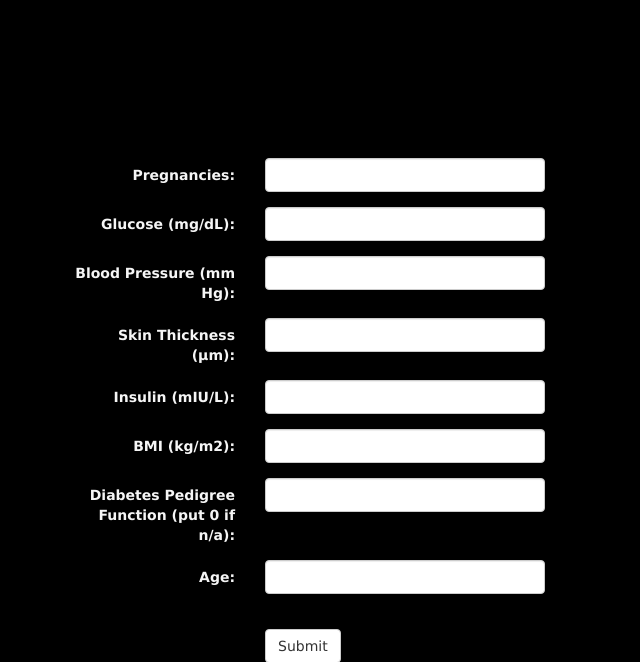
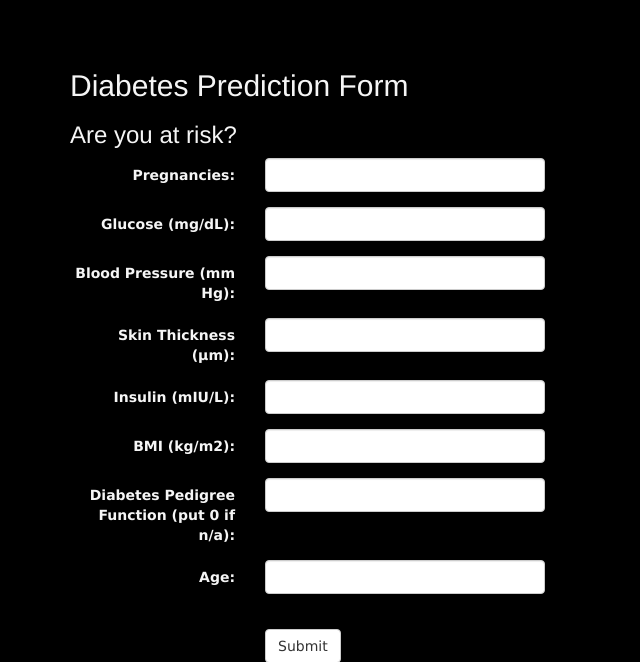
Before and after one commit to Atlchris67/FinalProject, a Flask app: page /predict in a window 1280 px wide. Shown: the part 51-713 px from the top of the page, without its empty margins (0-640 px from the left). Run offline with Flask 2, Linux system fonts and the light colour scheme; data that the repository does not hold is empty; some libraries are stand-ins or nearby versions.

Commit message:
pred css

```diff
--- a/FlaskWebProject/templates/predict.html
+++ b/FlaskWebProject/templates/predict.html
@@ -2,8 +2,8 @@
 
 {% block content %}
 
-<h2 style="color: whitesmoke, font-family: 'Lucida Sans Unicode', 'Lucida Grande', sans-serif">Diabetes Prediction Form</h2>
-<h3 style="color: whitesmoke, font-family: 'Lucida Sans Unicode', 'Lucida Grande', sans-serif">Are you at risk?</h3>
+<h2 style="color: whitesmoke">Diabetes Prediction Form</h2>
+<h3 style="color: whitesmoke">Are you at risk?</h3>
 
 <form class="form-horizontal" action="/results" method="POST">
     <div class="form-group">
--- a/FlaskWebProject/templates/results.html
+++ b/FlaskWebProject/templates/results.html
@@ -2,9 +2,9 @@
 
 {% block content %}
 
-<h2 style="color: whitesmoke, font-family: 'Lucida Sans Unicode', 'Lucida Grande', sans-serif">Diabetes Prediction Form</h2>
-<h3 style="color: whitesmoke, font-family: 'Lucida Sans Unicode', 'Lucida Grande', sans-serif">Are you at risk?</h3>
+<h2 style="color: whitesmoke">Diabetes Prediction Form</h2>
+<h3 style="color: whitesmoke">Are you at risk?</h3>
 
-<h1 style="color: whitesmoke, font-family: 'Lucida Sans Unicode', 'Lucida Grande', sans-serif"> {{ prediction }}</h1>
+<h1 style="color: whitesmoke"> {{ prediction }}</h1>
 
 {% endblock %}
```
